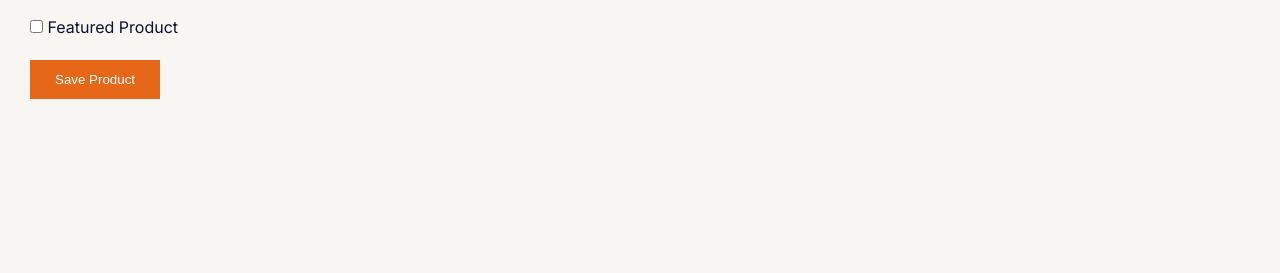
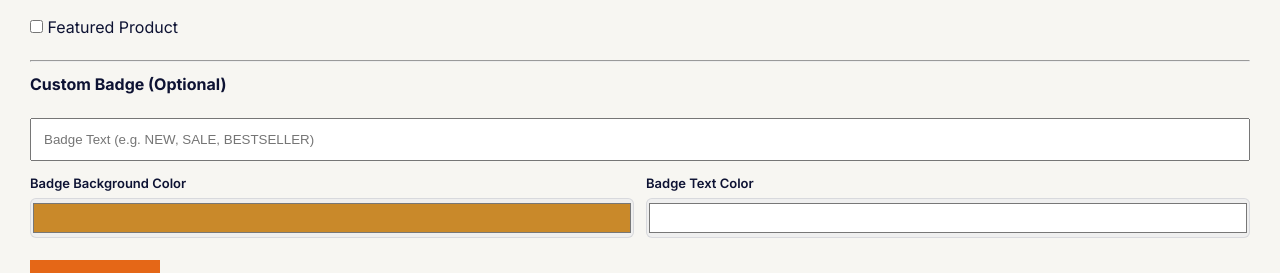
Before and after one commit to tayyab5050j-ai/razzaqia-traders, a React (Vite) app: page /add-product in a window 1280 px wide. Shown: the part 672-945 px from the top of the page. Before the commit the page ends 801 px from the top, so only its background shows below. Built offline with nearby package versions, Linux system fonts and the light colour scheme; no server answers; the database is empty; sample sign-in values are in the browser's storage.

Commit message:
Complete update

```diff
--- a/src/admin/AddProduct.jsx
+++ b/src/admin/AddProduct.jsx
@@ -16,6 +16,9 @@ export default function AddProduct() {
   const [specifications, setSpecifications] = useState("");
   const [loading, setLoading] = useState(false);
   const [stock, setStock] = useState("");
+  const [badgeText, setBadgeText] = useState("");
+  const [badgeBgColor, setBadgeBgColor] = useState("#C9892A");
+  const [badgeTextColor, setBadgeTextColor] = useState("#FFFFFF");
   const { categories, loading: categoriesLoading } = useCategories();
 
   const saveProduct = async () => {
@@ -45,6 +48,9 @@ export default function AddProduct() {
           specifications,
           featured,
           stock: Number(stock),
+          badgeText,
+          badgeBgColor,
+          badgeTextColor,
         }
       );
 
@@ -196,6 +202,43 @@ export default function AddProduct() {
           </label>
         </div>
 
+        <hr style={{ marginTop: "20px", marginBottom: "10px" }} />
+        <h3 style={{ marginTop: "0", marginBottom: "12px", fontSize: "16px" }}>Custom Badge (Optional)</h3>
+        <input
+          placeholder="Badge Text (e.g. NEW, SALE, BESTSELLER)"
+          value={badgeText}
+          onChange={(e) => setBadgeText(e.target.value)}
+          style={{
+            width: "100%",
+            padding: "12px",
+            marginTop: "8px",
+          }}
+        />
+        <div style={{ display: "flex", gap: "12px", marginTop: "12px" }}>
+          <div style={{ flex: 1 }}>
+            <label style={{ display: "block", fontSize: "13px", marginBottom: "4px", fontWeight: 600 }}>
+              Badge Background Color
+            </label>
+            <input
+              type="color"
+              value={badgeBgColor}
+              onChange={(e) => setBadgeBgColor(e.target.value)}
+              style={{ width: "100%", height: "40px", border: "1px solid var(--border)", borderRadius: "6px", cursor: "pointer" }}
+            />
+          </div>
+          <div style={{ flex: 1 }}>
+            <label style={{ display: "block", fontSize: "13px", marginBottom: "4px", fontWeight: 600 }}>
+              Badge Text Color
+            </label>
+            <input
+              type="color"
+              value={badgeTextColor}
+              onChange={(e) => setBadgeTextColor(e.target.value)}
+              style={{ width: "100%", height: "40px", border: "1px solid var(--border)", borderRadius: "6px", cursor: "pointer" }}
+            />
+          </div>
+        </div>
+
         <button
           onClick={saveProduct}
           style={{
--- a/src/admin/EditProduct.jsx
+++ b/src/admin/EditProduct.jsx
@@ -26,6 +26,10 @@ const [imageUrl2, setImageUrl2] = useState("");
 const [description, setDescription] = useState("");
 const [specifications, setSpecifications] = useState("");
 
+const [badgeText, setBadgeText] = useState("");
+const [badgeBgColor, setBadgeBgColor] = useState("#C9892A");
+const [badgeTextColor, setBadgeTextColor] = useState("#FFFFFF");
+
 const [loading, setLoading] = useState(false);
 const { categories, loading: categoriesLoading } = useCategories();
 
@@ -50,6 +54,9 @@ if (docSnap.exists()) {
   setDescription(data.description || "");
   setSpecifications(data.specifications || "");
   setFeatured(data.featured || false);
+  setBadgeText(data.badgeText || "");
+  setBadgeBgColor(data.badgeBgColor || "#C9892A");
+  setBadgeTextColor(data.badgeTextColor || "#FFFFFF");
 }
 
 
@@ -91,6 +98,9 @@ try {
       specifications,
       featured,
       stock: Number(stock),
+      badgeText,
+      badgeBgColor,
+      badgeTextColor,
     }
   );
 
@@ -275,6 +285,43 @@ return (
       </label>
     </div>
 
+    <hr style={{ marginTop: "20px", marginBottom: "10px" }} />
+    <h3 style={{ marginTop: "0", marginBottom: "12px", fontSize: "16px" }}>Custom Badge (Optional)</h3>
+    <input
+      placeholder="Badge Text (e.g. NEW, SALE, BESTSELLER)"
+      value={badgeText}
+      onChange={(e) => setBadgeText(e.target.value)}
+      style={{
+        width: "100%",
+        padding: "12px",
+        marginTop: "8px",
+      }}
+    />
+    <div style={{ display: "flex", gap: "12px", marginTop: "12px" }}>
+      <div style={{ flex: 1 }}>
+        <label style={{ display: "block", fontSize: "13px", marginBottom: "4px", fontWeight: 600 }}>
+          Badge Background Color
+        </label>
+        <input
+          type="color"
+          value={badgeBgColor}
+          onChange={(e) => setBadgeBgColor(e.target.value)}
+          style={{ width: "100%", height: "40px", border: "1px solid var(--border)", borderRadius: "6px", cursor: "pointer" }}
+        />
+      </div>
+      <div style={{ flex: 1 }}>
+        <label style={{ display: "block", fontSize: "13px", marginBottom: "4px", fontWeight: 600 }}>
+          Badge Text Color
+        </label>
+        <input
+          type="color"
+          value={badgeTextColor}
+          onChange={(e) => setBadgeTextColor(e.target.value)}
+          style={{ width: "100%", height: "40px", border: "1px solid var(--border)", borderRadius: "6px", cursor: "pointer" }}
+        />
+      </div>
+    </div>
+
     <button
       onClick={updateProduct}
       style={{
--- a/src/components/Sidebar.jsx
+++ b/src/components/Sidebar.jsx
@@ -2,10 +2,12 @@ import { Link, useNavigate } from "react-router-dom";
 import { useEffect, useState } from "react";
 import { doc, onSnapshot } from "firebase/firestore";
 import { db } from "../services/firebase";
+import { FaChevronDown } from "react-icons/fa";
 
 export default function Sidebar({ open, closeSidebar }) {
   const handleLink = () => closeSidebar();
   const [categories, setCategories] = useState([]);
+  const [showCategories, setShowCategories] = useState(false);
 
   useEffect(() => {
     const unsubscribe = onSnapshot(
@@ -31,6 +33,11 @@ export default function Sidebar({ open, closeSidebar }) {
     return () => unsubscribe();
   }, []);
 
+  const toggleCategories = (e) => {
+    e.preventDefault();
+    setShowCategories(!showCategories);
+  };
+
   return (
     <>
       {open && (
@@ -44,11 +51,23 @@ export default function Sidebar({ open, closeSidebar }) {
 
         <Link to="/" onClick={handleLink}>Home</Link>
         <Link to="/products" onClick={handleLink}>All Products</Link>
-        {categories.map((cat) => (
-          <Link key={cat.id} to={`/products/${cat.id}`} onClick={handleLink}>
-            {cat.icon} {cat.name}
-          </Link>
-        ))}
+
+        <div className="sidebar-category-dropdown">
+          <button className="sidebar-category-trigger" onClick={toggleCategories} style={{ display: "flex", alignItems: "center", justifyContent: "space-between", width: "100%", background: "none", border: "none", color: "rgba(255,255,255,0.8)", fontSize: "16px", fontWeight: 500, padding: "14px 0", cursor: "pointer", textAlign: "left", fontFamily: "inherit" }}>
+            <span>Categories</span>
+            <FaChevronDown style={{ fontSize: "12px", transition: "transform 0.2s", transform: showCategories ? "rotate(180deg)" : "rotate(0deg)" }} />
+          </button>
+          {showCategories && (
+            <div className="sidebar-category-list" style={{ marginTop: "8px", marginBottom: "16px", paddingLeft: "8px" }}>
+              {categories.map((cat) => (
+                <Link key={cat.id} to={`/products/${cat.id}`} onClick={handleLink} style={{ display: "flex", alignItems: "center", gap: "8px", padding: "10px 0", color: "rgba(255,255,255,0.7)", fontSize: "15px", textDecoration: "none", transition: "color 0.2s" }}>
+                  {cat.icon} {cat.name}
+                </Link>
+              ))}
+            </div>
+          )}
+        </div>
+
         <Link to="/cart" onClick={handleLink}>🛒 My Cart</Link>
         <Link to="/contact" onClick={handleLink}>✉️ Contact Us</Link>
 
--- a/src/index.css
+++ b/src/index.css
@@ -1816,6 +1816,27 @@ body {
   font-size: 11px; font-weight: 700;
   padding: 4px 10px; border-radius: 20px; letter-spacing: 0.5px;
 }
+
+.product-badge-custom {
+  font-size: 10px; font-weight: 800;
+  padding: 4px 10px; border-radius: 40px; letter-spacing: 1px;
+  text-transform: uppercase;
+  white-space: nowrap;
+  flex-shrink: 0;
+}
+
+.category-badge {
+  background: var(--navy);
+  color: var(--gold-bright);
+  padding: 4px 10px;
+  border-radius: 40px;
+  font-size: 10px;
+  font-weight: 800;
+  letter-spacing: 1px;
+  text-transform: uppercase;
+  white-space: nowrap;
+}
+
 .product-card-footer { display: flex; justify-content: space-between; align-items: center; margin-top: 10px; }
 .product-card-rating { color: var(--gold-bright); font-size: 12px; }
 .product-card-view { font-size: 12px; font-weight: 600; color: var(--navy); opacity: 0; transition: opacity 0.2s; }
--- a/src/pages/Home.jsx
+++ b/src/pages/Home.jsx
@@ -108,9 +108,15 @@ export default function Home() {
               key={product.id}
               className="product-card product-card-link"
             >
-              <img src={product.imageUrl} alt={product.name} />
+              <div className="product-card-image-wrap" style={{ background: 'var(--cream)', overflow: 'hidden', position: 'relative' }}>
+                <img src={product.imageUrl} alt={product.name} style={{ width: '100%', height: '220px', objectFit: 'contain', padding: '20px' }} />
+                {product.badgeText && (
+                  <span className="product-badge-custom" style={{ background: product.badgeBgColor || '#C9892A', color: product.badgeTextColor || '#FFFFFF' }}>
+                    {product.badgeText}
+                  </span>
+                )}
+              </div>
               <div className="product-info">
-                <span className="category-badge">NEW</span>
                 <h3>{product.name}</h3>
                 <p className="price">Rs. {Number(product.price).toLocaleString()}</p>
                 <div className="card-buttons">
--- a/src/pages/ProductDetails.jsx
+++ b/src/pages/ProductDetails.jsx
@@ -130,7 +130,11 @@ export default function ProductDetails() {
         </div>
 
         <div className="product-details-info">
-          <span className="product-page-badge">NEW</span>
+          {product.badgeText && (
+            <span className="product-page-badge" style={{ background: product.badgeBgColor || '#C9892A', color: product.badgeTextColor || '#FFFFFF' }}>
+              {product.badgeText}
+            </span>
+          )}
           <h1>{product.name}</h1>
           <div className="product-rating">★★★★★ 4.9 Rating</div>
           <h2>Rs. {Number(product.price).toLocaleString()}</h2>
--- a/src/pages/product.jsx
+++ b/src/pages/product.jsx
@@ -145,12 +145,13 @@ export default function Products() {
                           alt={product.name}
                         />
                       )}
-                      {product.featured && (
-                        <span className="product-badge-featured">Featured</span>
+                      {product.badgeText && (
+                        <span className="product-badge-custom" style={{ position: 'absolute', top: '8px', left: '8px', zIndex: 2, background: product.badgeBgColor || '#C9892A', color: product.badgeTextColor || '#FFFFFF', whiteSpace: 'nowrap', padding: '4px 10px', borderRadius: '40px', fontSize: '10px', fontWeight: '800', letterSpacing: '1px', textTransform: 'uppercase' }}>
+                          {product.badgeText}
+                        </span>
                       )}
                     </div>
                     <div className="product-info">
-                      <span className="category-badge">{product.category || "NEW"}</span>
                       <h3>{product.name}</h3>
                       <p className="price">Rs. {Number(product.price).toLocaleString()}</p>
                       <div className="product-card-footer">
```
